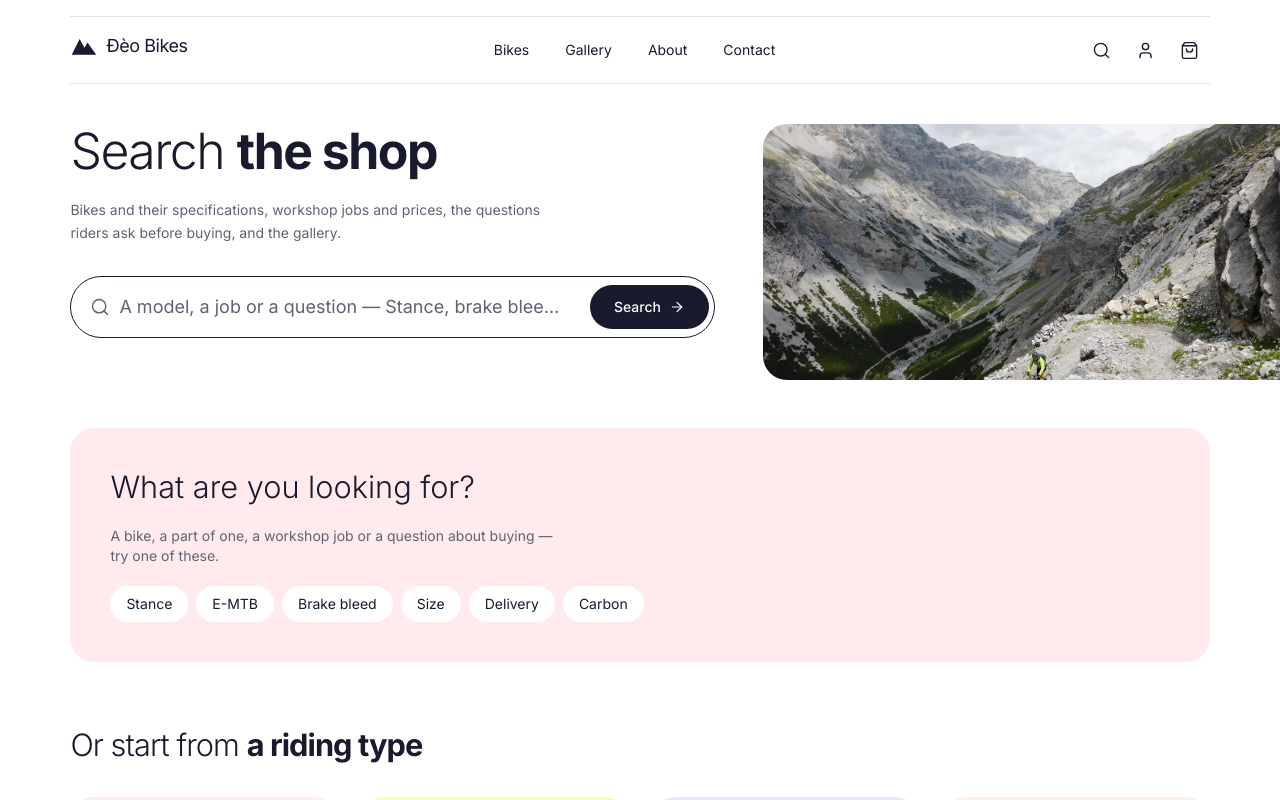
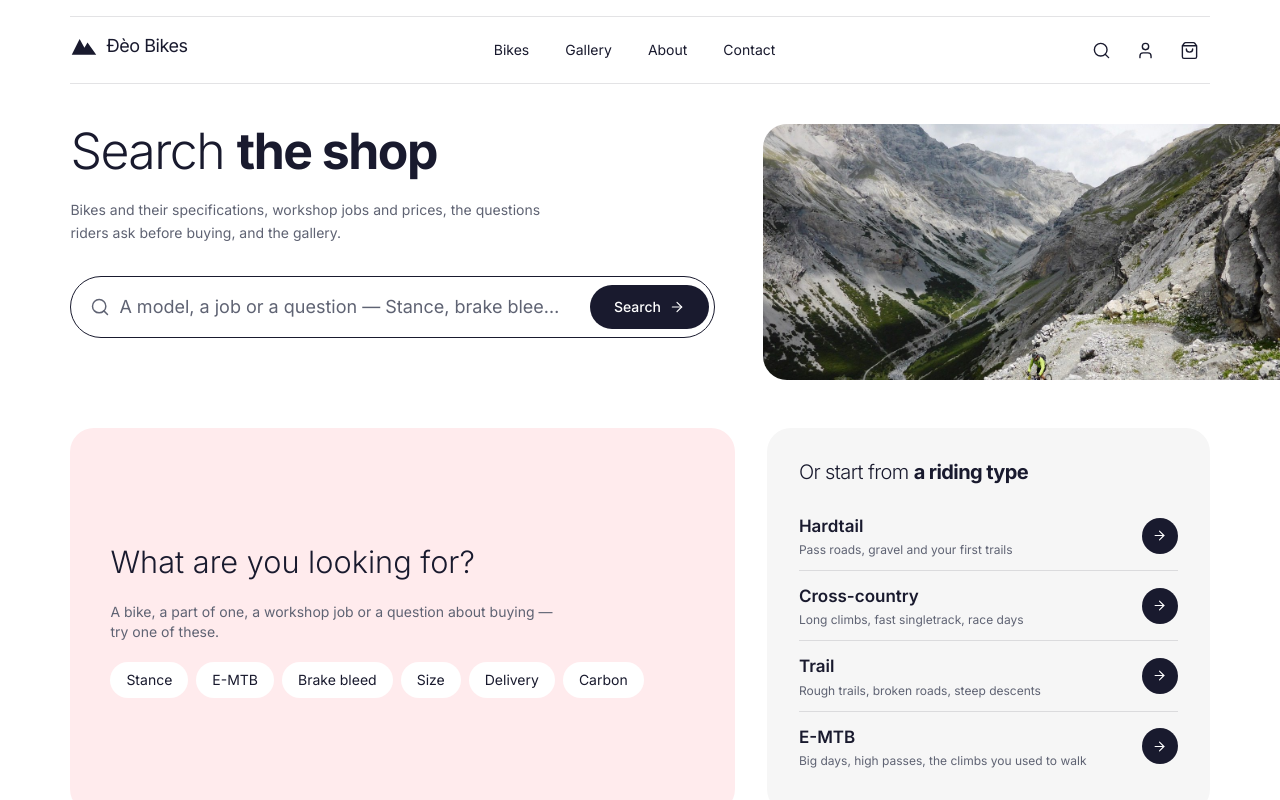
Before and after one commit to ThanhNV121097/project-e87d8873, a React (Vite) app in the folder code/frontend/: page /search in a window 1280 px wide. Shown: the top 800 px of the page. Built offline with nearby package versions, Linux system fonts and the light colour scheme.

Commit message:
design: bare search sets the riding types beside the prompt, so the first screen is full across

```diff
--- a/code/frontend/src/pages/Search.tsx
+++ b/code/frontend/src/pages/Search.tsx
@@ -10,7 +10,6 @@ import type { Department, Faq, Product, Service, Shot } from "../lib/shop";
 import Grid from "../components/Grid";
 import Icon from "../components/Icon";
 import ProductCard, { cardViews } from "../components/ProductCard";
-import { TINTS } from "../components/TintCard";
 import Weights from "../components/Weights";
 
 const KINDS = ["bikes", "types", "services", "faqs", "gallery"] as const;
@@ -209,14 +208,15 @@ export default function Search() {
 }
 
 /**
- * Nothing typed yet: what people search for on a tinted panel, and the four
- * riding types to start from.
+ * Nothing typed yet: what people search for on a tinted panel at the left,
+ * and beside it the four riding types to start from instead, each a row with
+ * the ground it is for and an arrow.
  */
 function StartHere({ types }: { types: Department[] }) {
   const suggestions = useList<string>("pages.search.suggestions");
   return (
-    <>
-        <div className="mt-12 flex flex-col items-start justify-center gap-5 rounded bg-[var(--tint-1)] px-6 py-10 lg:px-10">
+    <div className="mt-12 flex flex-col gap-8 lg:flex-row lg:items-stretch">
+        <div className="flex flex-col items-start justify-center gap-5 rounded bg-[var(--tint-1)] px-6 py-10 lg:w-7/12 lg:px-10">
           <T k="pages.search.prompt" as="p" className="text-[length:var(--size-h2)] font-light leading-tight text-ink" />
           <T k="pages.search.prompt_line" as="p" className="max-w-[52ch] text-sm text-ink-soft" />
           <div className="flex flex-wrap gap-2 text-sm">
@@ -227,24 +227,25 @@ function StartHere({ types }: { types: Department[] }) {
           </div>
         </div>
       {types.length > 0 && (
-        <section className="pt-16">
-          <h2 className="mb-8 text-[length:var(--size-h2)] leading-tight text-ink"><Weights k="pages.search.start" /></h2>
-          <Grid max={4} phone={1}>
-            {types.map((d, i) => (
-              <Link key={d.id} to={`/shop?category=${d.id}`} data-record={`categories:${d.id}`} data-testid={`search-type-${d.id}`}
-                className={`group flex h-full flex-col gap-3 rounded p-6 ${TINTS[i % TINTS.length]}`}>
-                <span className="text-[1.75rem] font-bold leading-none tracking-tight text-ink">{d.name}</span>
-                <span className="flex-1 text-sm leading-relaxed text-ink">{d.line}</span>
-                <span className="flex items-center justify-between gap-4 border-t border-line pt-3 text-xs text-ink-soft">
-                  {d.terrain}
+        <section className="flex flex-col rounded bg-surface px-6 py-8 lg:flex-1 lg:px-8">
+          <h2 className="text-xl leading-tight text-ink"><Weights k="pages.search.start" /></h2>
+          <ul className="mt-4">
+            {types.map((d) => (
+              <li key={d.id} className="border-b border-line last:border-b-0">
+                <Link to={`/shop?category=${d.id}`} data-record={`categories:${d.id}`} data-testid={`search-type-${d.id}`}
+                  className="group flex items-center justify-between gap-4 py-3">
+                  <span>
+                    <span className="block font-semibold text-ink underline-offset-4 group-hover:underline">{d.name}</span>
+                    <span className="mt-0.5 block text-xs text-ink-soft">{d.terrain}</span>
+                  </span>
                   <span className="grid h-9 w-9 shrink-0 place-items-center rounded-full bg-accent text-accent-ink"><Icon name="arrow" size={15} /></span>
-                </span>
-              </Link>
+                </Link>
+              </li>
             ))}
-          </Grid>
+          </ul>
         </section>
       )}
-    </>
+    </div>
   );
 }
 
```
